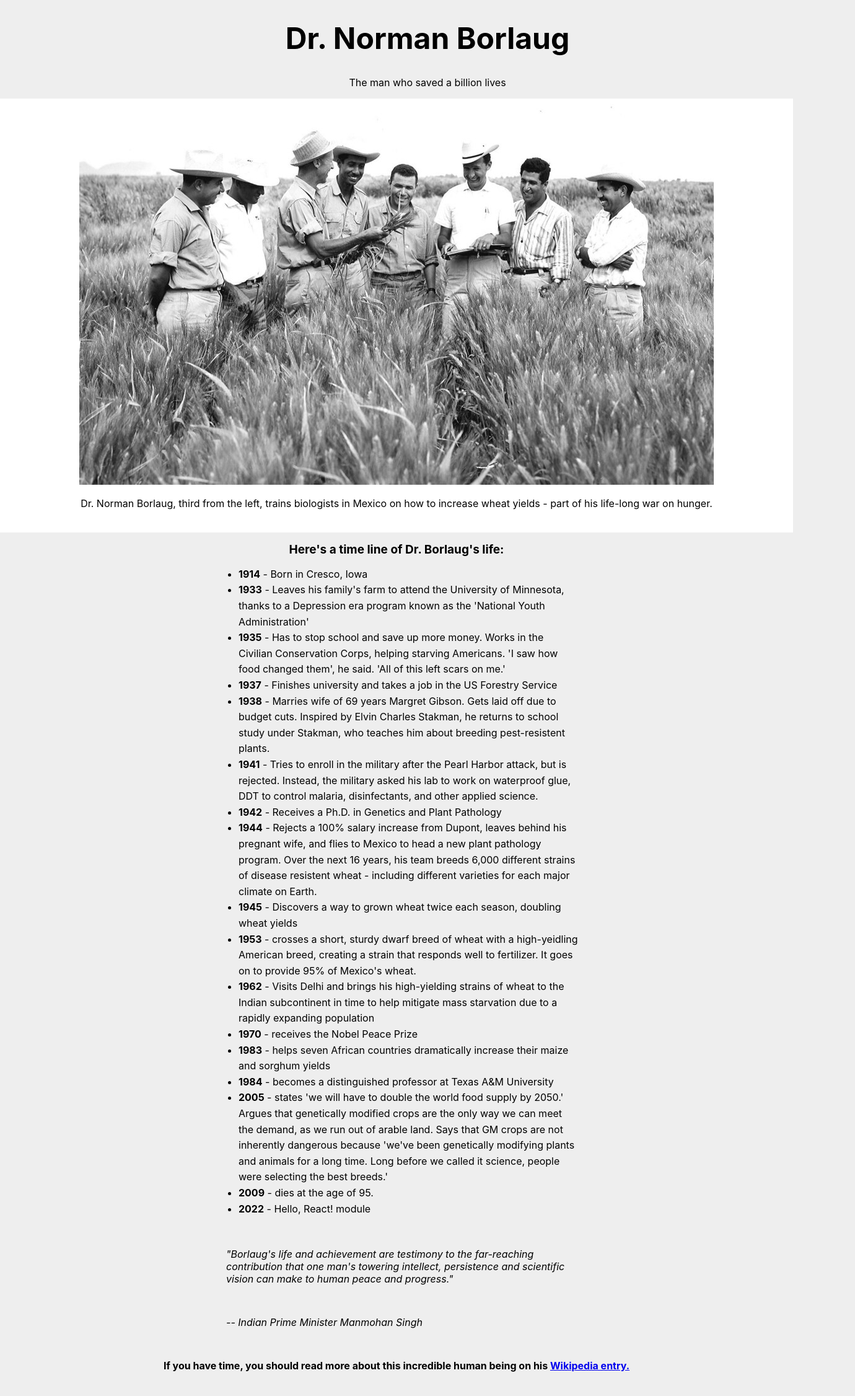
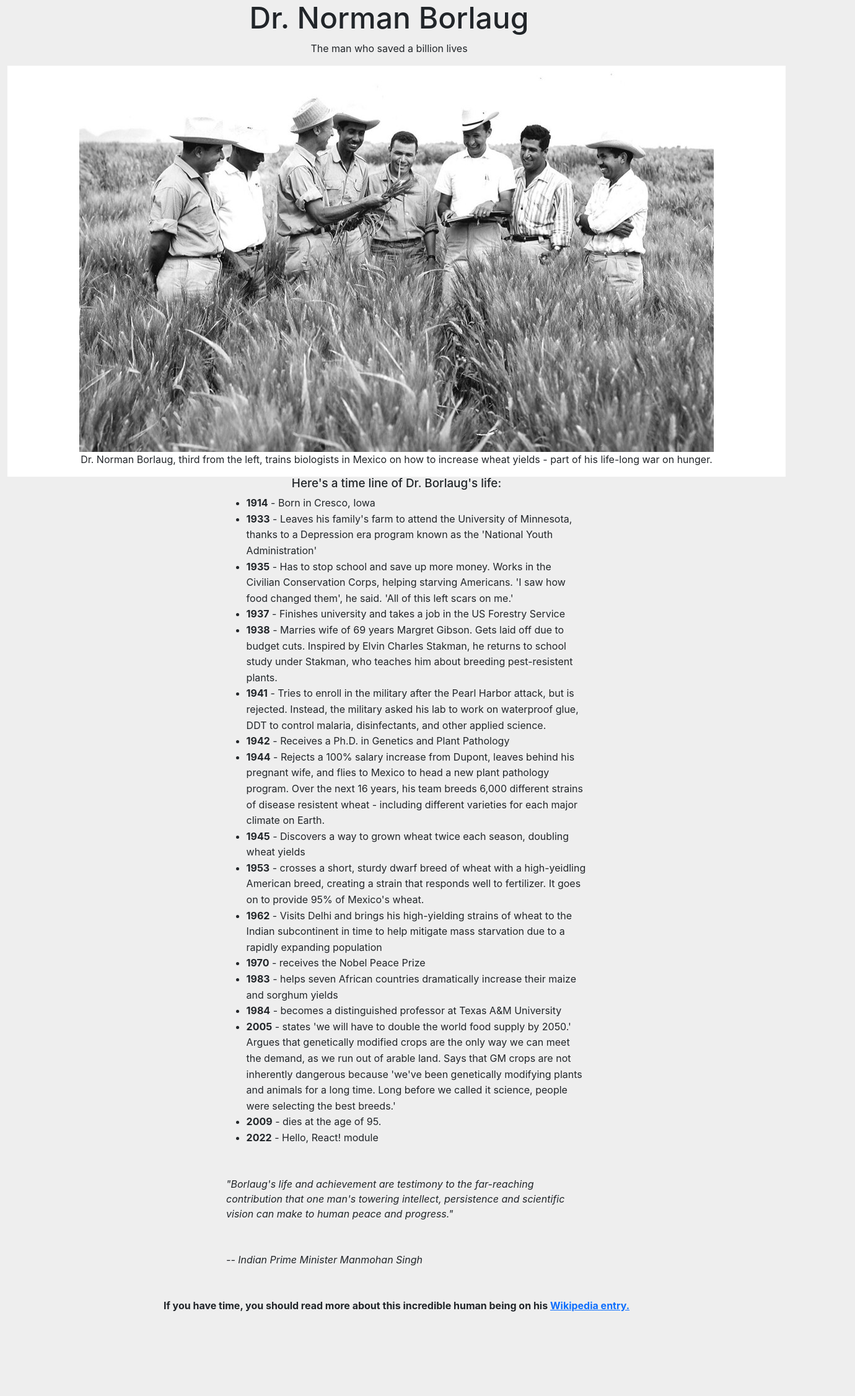
Before and after one commit to BlessSinister/react_tribute, a React (Create React App) app: page / in a window 1280 px wide. Shown: the top 2252 px of the page at 62% size, 1380 px wide, since content can reach past the window. After the commit the page ends 2191 px from the top, so only its background shows below. Built offline with nearby package versions, Linux system fonts and the light colour scheme.

Commit message:
Вёрстка адаптива

```diff
--- a/public/index.html
+++ b/public/index.html
@@ -9,14 +9,18 @@
   <meta name="description" content="Web site created using create-react-app" />
   <link rel="apple-touch-icon" href="%PUBLIC_URL%/logo192.png" />
   <link rel="manifest" href="%PUBLIC_URL%/manifest.json" />
-
-  <title>FFC:Tribute Page</title>
+  <link href="https://cdn.jsdelivr.net/npm/bootstrap@5.0.1/dist/css/bootstrap.min.css" rel="stylesheet"
+    integrity="sha384-+0n0xVW2eSR5OomGNYDnhzAbDsOXxcvSN1TPprVMTNDbiYZCxYbOOl7+AMvyTG2x" crossorigin="anonymous">
+  <title>FFC: Tribute Page</title>
 </head>
 
 <body>
   <noscript>You need to enable JavaScript to run this app.</noscript>
   <div id="root"></div>
 
+  <script src="https://cdn.jsdelivr.net/npm/bootstrap@5.0.1/dist/js/bootstrap.bundle.min.js"
+    integrity="sha384-gtEjrD/SeCtmISkJkNUaaKMoLD0//ElJ19smozuHV6z3Iehds+3Ulb9Bn9Plx0x4"
+    crossorigin="anonymous"></script>
 </body>
 
 </html>
--- a/src/App.css
+++ b/src/App.css
@@ -9,7 +9,7 @@ html {
 .bg-gray {
   width: 100%;
   text-align: center;
-  padding: 0 50px;
+  padding: 0 3.12rem;
 }
 
 h1 {
@@ -18,18 +18,18 @@ h1 {
 
 main {
   text-align: center;
-  height: 700px;
+
   background-color: white;
 }
 
 h2 {
   text-align: center;
-  font-size: 19px;
+  font-size: 1.18rem;
 }
 
 ul {
-  max-width: 550px;
-  margin: 0 auto 50px;
+  max-width: 34.3rem;
+  margin: 0 auto 3.12rem;
   text-align: left;
   line-height: 1.6;
 
@@ -38,18 +38,34 @@ ul {
 li {
 
   line-height: 1.6;
-  width: 550px;
+  width: 34.37rem;
 
 }
 
 .epig {
   font-style: italic;
   text-align: left;
-  max-width: 550px;
-  margin: 0 auto 50px;
+  max-width: 34.37rem;
+  margin: 0 auto 3.12rem;
 }
 
 footer {
-  padding-bottom: 57px;
+  padding-bottom: 3.56rem;
   text-align: center;
 }
+
+@media screen and (max-width:576px) {
+  main {
+    height: 20.31rem;
+  }
+
+  li {
+    width: 23.37rem;
+  }
+}
+
+@media screen and (min-width:576px) and (max-width:576px) {
+  main {
+    height: 25.31rem;
+  }
+}
--- a/src/App.js
+++ b/src/App.js
@@ -5,51 +5,49 @@ import { li, liGenera } from './Li';
 
 function App() {
 
-  //   const li = {
-  //     "1914": ' - Born in Cresco, Iowa',
-  //     "1933": " - Leaves his family's farm to attend the University of Minnesota, thanks to a Depression era program known as the 'National Youth Administration'",
-  //     "1935": " - Has to stop school and save up more money. Works in the Civilian Conservation Corps, helping starving Americans. 'I saw how food changed them', he said. 'All of this left scars on me.'",
-  //     "1937": " - Finishes university and takes a job in the US Forestry Service",
-  //     "1938": " - Marries wife of 69 years Margret Gibson. Gets laid off due to budget cuts. Inspired by Elvin Charles Stakman, he returns to school study under Stakman, who teaches him about breeding pest-resistent plants.",
-  //     "1941": " - Tries to enroll in the military after the Pearl Harbor attack, but is rejected. Instead, the military asked his lab to work on waterproof glue, DDT to control malaria, disinfectants, and other applied science.",
-  //     "1942": " - Receives a Ph.D. in Genetics and Plant Pathology",
-  //     "1944": " - Rejects a 100% salary increase from Dupont, leaves behind his pregnant wife, and flies to Mexico to head a new plant pathology program. Over the next 16 years, his team breeds 6,000 different strains of disease resistent wheat - including different varieties for each major climate on Earth.",
-  //     "1945": " - Discovers a way to grown wheat twice each season, doubling wheat yields",
-  //     "1953": " - crosses a short, sturdy dwarf breed of wheat with a high-yeidling American breed, creating a strain that responds well to fertilizer. It goes on to provide 95% of Mexico's wheat.",
-  //     "1962": " - Visits Delhi and brings his high-yielding strains of wheat to the Indian subcontinent in time to help mitigate mass starvation due to a rapidly expanding population",
-  //     "1970": " - receives the Nobel Peace Prize",
-  //     "1983": " - helps seven African countries dramatically increase their maize and sorghum yields",
-  //     "1984": " - becomes a distinguished professor at Texas A&M University",
-  //     "2005": " - states 'we will have to double the world food supply by 2050.' Argues that genetically modified crops are the only way we can meet the demand, as we run out of arable land. Says that GM crops are not inherently dangerous because 'we've been genetically modifying plants and animals for a long time. Long before we called it science, people were selecting the best breeds.'",
-  //     "2009": " - dies at the age of 95.",
-  // }
+
   return (
 
-    <div className="App">
-      <header className="App-header">
-        <div className="bg-gray">
-          <h1>Dr. Norman Borlaug</h1>
-          <p>The man who saved a billion lives</p>
+    <div className="App container-fluid">
+      <header className="App-header container-fluid">
+        <div className="bg-gray row">
+          <div className="col-xs-12 col-sm-12 col-md-12 ">
+            <h1>Dr. Norman Borlaug</h1>
+          </div>
+          <div className="col-xs-12 col-sm-12 col-md-12 ">
+            <p>The man who saved a billion lives</p>
+          </div>
         </div>
       </header>
-      <main>
-        <img src="tribute.jpg" alt="" />
-        <p>Dr. Norman Borlaug, third from the left, trains biologists in Mexico on how to increase wheat yields - part of his life-long war on hunger.</p>
+      <main className='container-fluid'>
+        <div className="row">
+          <div className="col-xs-12 col-sm-12 col-md-12 ">  <img src="tribute.jpg" alt="" className='img-fluid' /></div>
+          <div className="col-xs-12 col-sm-12 col-md-12 ">  <p>Dr. Norman Borlaug, third from the left, trains biologists in Mexico on how to increase wheat yields - part of his life-long war on hunger.</p></div>
+        </div>
       </main>
-      <section>
-        <article>
-          <h2>Here's a time line of Dr. Borlaug's life:</h2>
+      <section className='cobtainer-fluid'>
+        <article className='row'>
+          <div className="col-xs-12 col-sm-12 col-md-12 ">     <h2>Here's a time line of Dr. Borlaug's life:</h2></div>
+          <div className="col-xs-12 col-sm-12 col-md-12 "> <ul id='12'>
+            {liGenera(li)}
+          </ul></div>
+          <div className="container-fluid">
+            <div className="row">
+              <div className="col-xs-12 col-sm-12 col-md-12 ">  <p className='epig'>"Borlaug's life and achievement are testimony to the far-reaching contribution that one man's towering intellect, persistence and scientific vision can make to human peace and progress."</p></div>
+              <div className="col-xs-12 col-sm-12 col-md-12 ">
+                <p className='epig'>-- Indian Prime Minister Manmohan Singh</p></div>
+            </div>
+          </div>
 
-          <ul id='12'>
-            {liGenera(li)}
-            {/* {Object.keys(li).map(item => <li><b>{item}</b>{li[item]}</li>)} */}
-          </ul>
-          <p className='epig'>"Borlaug's life and achievement are testimony to the far-reaching contribution that one man's towering intellect, persistence and scientific vision can make to human peace and progress."</p>
-          <p className='epig'>-- Indian Prime Minister Manmohan Singh</p>
         </article>
       </section>
-      <footer>
-        <p><strong>If you have time, you should read more about this incredible human being on his <a href='https://en.wikipedia.org/wiki/Norman_Borlaug'>Wikipedia entry.</a></strong></p>
+      <footer className='container-fluid'>
+        <div className="row">
+          <div className="col-xs-12 col-sm-12 col-md-12 ">
+            <p><strong>If you have time, you should read more about this incredible human being on his <a href='https://en.wikipedia.org/wiki/Norman_Borlaug'>Wikipedia entry.</a></strong></p>
+          </div>
+        </div>
+
       </footer>
 
     </div>
```
